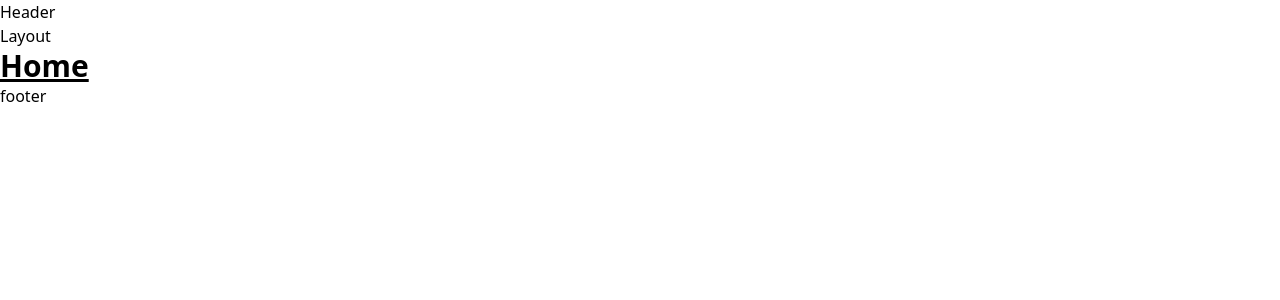
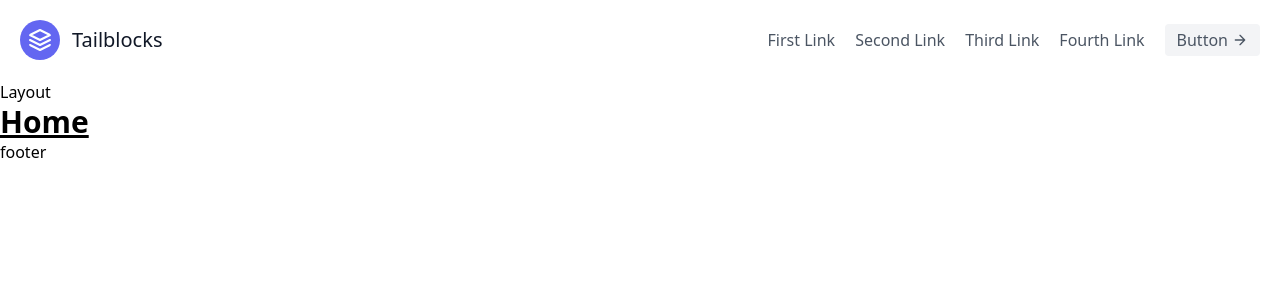
Before and after one commit to Jiyeon-Kang/nextjs-portfolio, a Next.js app in the folder my-portfolio/: page / in a window 1280 px wide. Shown: the top 300 px of the page. Built offline with nearby package versions, Linux system fonts and the light colour scheme.

Commit message:
feat: modifying header

```diff
--- a/my-portfolio/componenets/header.js
+++ /dev/null
@@ -1,7 +0,0 @@
-export default function Header(){
-    return(
-        <>
-            <h1>Header</h1>
-        </>
-    );
-}
--- /dev/null
+++ b/my-portfolio/components/header.js
@@ -0,0 +1,31 @@
+export default function Header(){
+    return(
+        <>
+            <header className="text-gray-600 body-font">
+                <div className="container mx-auto flex flex-wrap p-5 flex-col md:flex-row items-center">
+                    <a className="flex title-font font-medium items-center text-gray-900 mb-4 md:mb-0">
+                        <svg xmlns="http://www.w3.org/2000/svg" fill="none" stroke="currentColor" strokeLinecap="round"
+                             strokeLinejoin="round" strokeWidth="2"
+                             className="w-10 h-10 text-white p-2 bg-indigo-500 rounded-full" viewBox="0 0 24 24">
+                            <path d="M12 2L2 7l10 5 10-5-10-5zM2 17l10 5 10-5M2 12l10 5 10-5"></path>
+                        </svg>
+                        <span className="ml-3 text-xl">Tailblocks</span>
+                    </a>
+                    <nav className="md:ml-auto flex flex-wrap items-center text-base justify-center">
+                        <a className="mr-5 hover:text-gray-900">First Link</a>
+                        <a className="mr-5 hover:text-gray-900">Second Link</a>
+                        <a className="mr-5 hover:text-gray-900">Third Link</a>
+                        <a className="mr-5 hover:text-gray-900">Fourth Link</a>
+                    </nav>
+                    <button
+                        className="inline-flex items-center bg-gray-100 border-0 py-1 px-3 focus:outline-none hover:bg-gray-200 rounded text-base mt-4 md:mt-0">Button
+                        <svg fill="none" stroke="currentColor" strokeLinecap="round" strokeLinejoin="round"
+                             strokeWidth="2" className="w-4 h-4 ml-1" viewBox="0 0 24 24">
+                            <path d="M5 12h14M12 5l7 7-7 7"></path>
+                        </svg>
+                    </button>
+                </div>
+            </header>
+        </>
+    );
+}
--- a/my-portfolio/componenets/layout.js
+++ b/my-portfolio/components/layout.js
@@ -1,5 +1,5 @@
-import Header from "@/componenets/header";
-import Footer from "@/componenets/footer";
+import Header from "@/components/header";
+import Footer from "@/components/footer";
 export default function Layout({children}) {
     return (
         <>
--- a/my-portfolio/pages/index.js
+++ b/my-portfolio/pages/index.js
@@ -1,7 +1,7 @@
 import Head from "next/head";
 import Image from "next/image";
 import {Inter} from "next/font/google";
-import Layout from "@/componenets/layout";
+import Layout from "@/components/layout";
 
 const inter = Inter({subsets: ["latin"]});
 
--- a/my-portfolio/pages/projects.js
+++ b/my-portfolio/pages/projects.js
@@ -1,4 +1,4 @@
-import Layout from "@/componenets/layout";
+import Layout from "@/components/layout";
 
 export default function Projects() {
     return (
```
Also changed, not shown: my-portfolio/components/footer.js (renamed from my-portfolio/componenets/footer.js).
